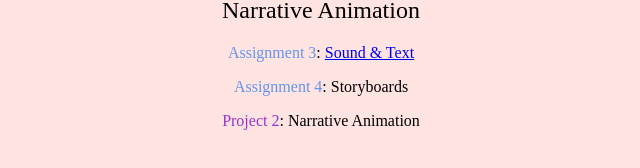
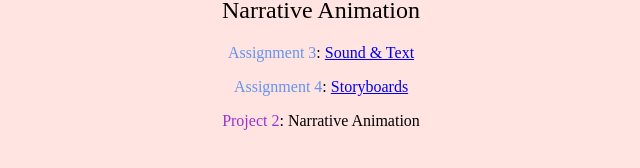
Before and after one commit to Plutoneus/HomeSite, a plain HTML site: page index.html in a window 1280 px wide. Shown: the part 276-444 px from the top of the page, 319-959 px from the left. Drawn offline with Linux system fonts and the light colour scheme; a web font is replaced by a local one.

Commit message:
storyboards

```diff
--- a/index.html
+++ b/index.html
@@ -25,7 +25,7 @@
         <h2>Narrative Animation</h2>
         <ul>
           <li><span class="b">Assignment 3</span>: <a href="https://youtu.be/DwMCu9gr1oM">Sound & Text</a></li>
-          <li><span class="b">Assignment 4</span>: Storyboards</li>
+          <li><span class="b">Assignment 4</span>: <a href="images/Storyboard.pdf">Storyboards</a></li>
           <li><span class="p">Project 2</span>: Narrative Animation</li>
         </ul>
     </div>
```
Also changed, not shown: 1 other file.
